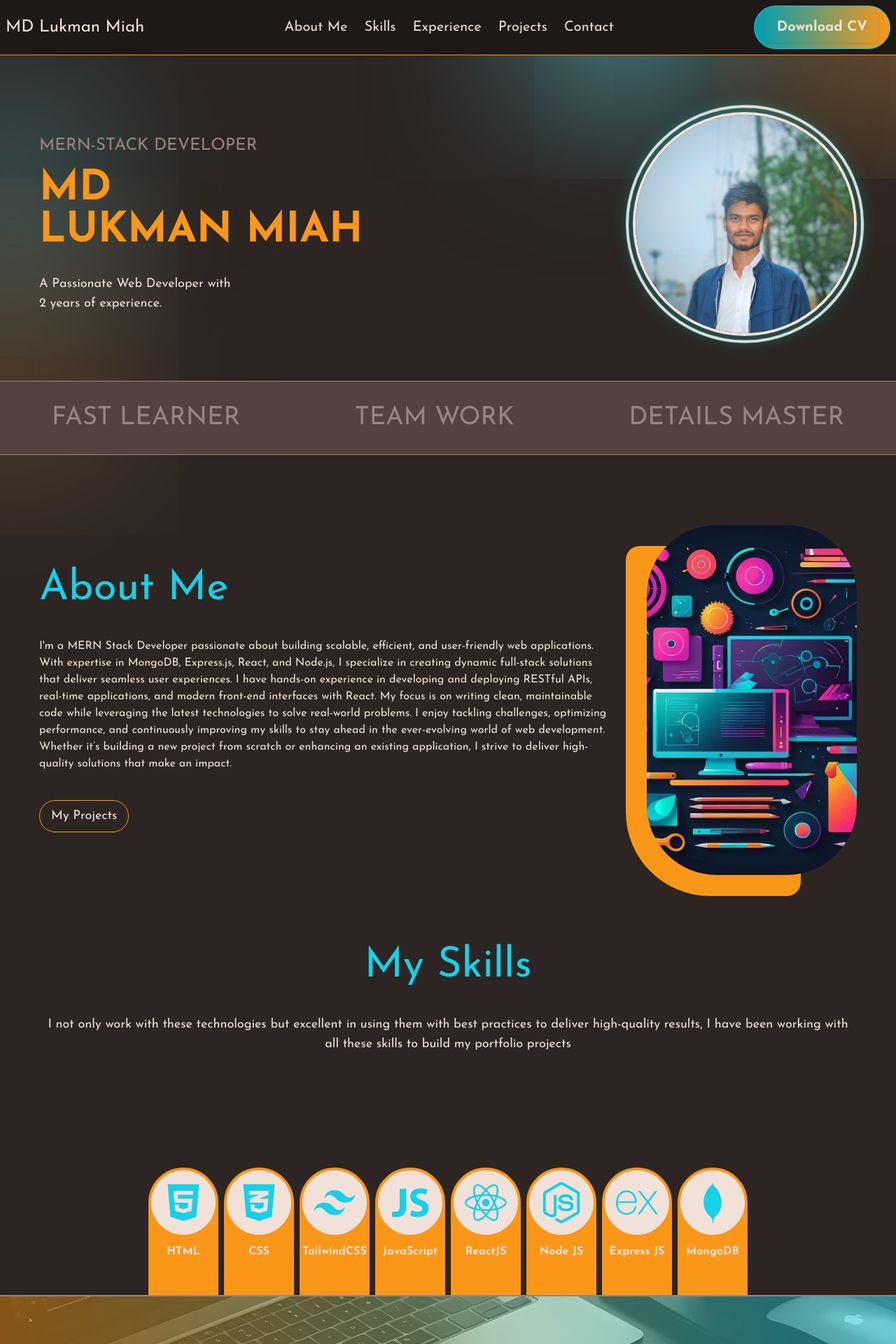
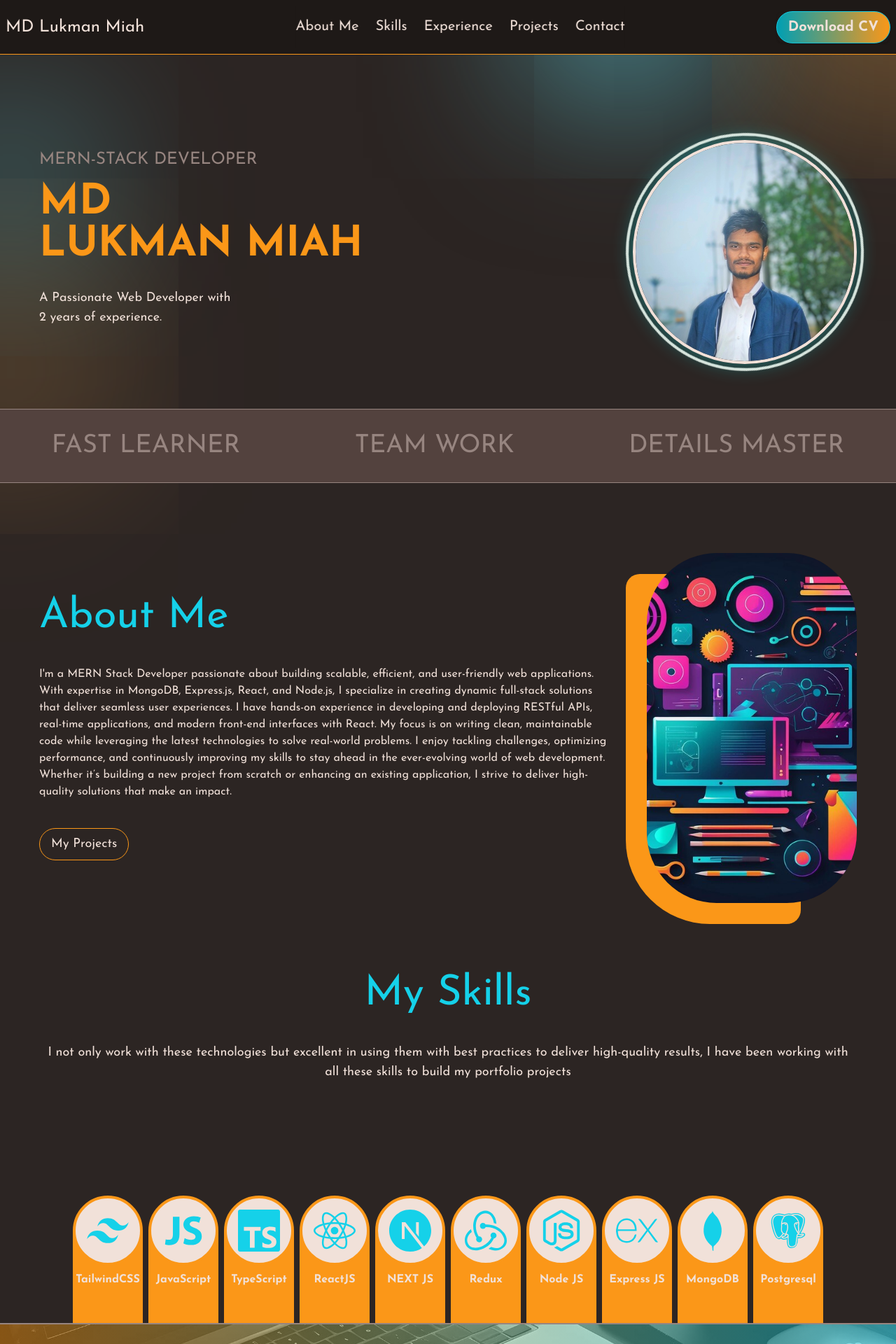
Before and after one commit to lukmanxpert/portfolio-lukmanxpert, a React (Vite) app: page / in a window 1280 px wide. Shown: the top 1920 px of the page at 70% size. Built offline with nearby package versions, Linux system fonts and the light colour scheme.

Commit message:
update skills section and fix all bugs known

```diff
--- a/src/components/contactMeSection/SingleContactSocial.jsx
+++ b/src/components/contactMeSection/SingleContactSocial.jsx
@@ -1,7 +1,7 @@
 const SingleContactSocial = ({ Icon, link }) => {
   return (
     <div className="text-2xl h-12 w-12 border border-orange text-orange rounded-full p-3 flex items-center justify-center ">
-      <a href={link} className="cursor-pointer">
+      <a href={link} className="cursor-pointer hover:scale-110 transition">
         <Icon />
       </a>
     </div>
--- a/src/components/heroSection/HeroPic.jsx
+++ b/src/components/heroSection/HeroPic.jsx
@@ -9,7 +9,7 @@ const HeroPic = () => {
       initial="hidden"
       whileInView="show"
       viewport={{ once: false, amount: 0 }}
-      className="relative flex items-center justify-center group"
+      className="relative flex items-center justify-center group mt-10"
     >
       {/* Animated Gradient Glow Behind */}
       <div className="absolute w-[280px] h-[280px] md:w-[360px] md:h-[360px] rounded-full bg-gradient-to-tr from-cyan-400 to-orange-400 blur-3xl opacity-50 group-hover:opacity-80 group-hover:scale-110 transition-all duration-500"></div>
--- a/src/components/navbar/NavbarBtn.jsx
+++ b/src/components/navbar/NavbarBtn.jsx
@@ -1,6 +1,6 @@
 const NavbarBtn = () => {
   return (
-    <button className="px-4 hidden md:flex py-2 rounded-full text-xl font-bold font-body text-white border-cyan border items-center gap-1 bg-gradient-to-r  from-darkCyan to-orange transition-all duration-500 hover:scale-110 hover:border-orange cursor-pointer hover:shadow-cyanShadow">
+    <button className="hidden md:flex rounded-full text-xl font-bold font-body text-white border-cyan border items-center gap-1 bg-gradient-to-r  from-darkCyan to-orange transition-all duration-500 hover:scale-110 hover:border-orange cursor-pointer hover:shadow-cyanShadow">
       {/* <Link to="./resume.pdf" download={"Sheikh_Lukman_CV.pdf"} spy={true} smooth={true} duration={500} offset={-120}>
         Download Resume
       </Link> */}
--- a/src/components/skillsSection/AllSkills.jsx
+++ b/src/components/skillsSection/AllSkills.jsx
@@ -1,6 +1,5 @@
 import SingleSkill from "./SingleSkill";
-import { FaHtml5, FaNodeJs } from "react-icons/fa";
-import { FaCss3Alt } from "react-icons/fa";
+import { FaNodeJs } from "react-icons/fa";
 import { IoLogoJavascript } from "react-icons/io";
 import { SiExpress } from "react-icons/si";
 import { FaReact } from "react-icons/fa";
@@ -8,16 +7,11 @@ import { RiTailwindCssFill } from "react-icons/ri";
 import { motion } from "framer-motion";
 import { fadeIn } from "../../framerMotion/variants";
 import { DiMongodb } from "react-icons/di";
+import { SiNextdotjs, SiTypescript, SiRedux } from "react-icons/si";
+import { BiLogoPostgresql } from "react-icons/bi";
+
 
 const skills = [
-  {
-    skill: "HTML",
-    icon: FaHtml5,
-  },
-  {
-    skill: "CSS",
-    icon: FaCss3Alt,
-  },
   {
     skill: "TailwindCSS",
     icon: RiTailwindCssFill,
@@ -27,8 +21,20 @@ const skills = [
     icon: IoLogoJavascript,
   },
   {
+    skill: "TypeScript",
+    icon: SiTypescript,
+  },
+  {
     skill: "ReactJS",
     icon: FaReact,
+  },
+  {
+    skill: "NEXT JS",
+    icon: SiNextdotjs,
+  },
+  {
+    skill: "Redux",
+    icon: SiRedux,
   },
   {
     skill: "Node JS",
@@ -41,7 +47,11 @@ const skills = [
   {
     skill: "MongoDB",
     icon: DiMongodb,
-  }
+  },
+  {
+    skill: "Postgresql",
+    icon: BiLogoPostgresql,
+  },
 ];
 
 const AllSkills = () => {
--- a/src/components/skillsSection/AllSkillsSM.jsx
+++ b/src/components/skillsSection/AllSkillsSM.jsx
@@ -1,12 +1,12 @@
-import { FaHtml5, FaNodeJs } from "react-icons/fa";
-import { FaCss3Alt } from "react-icons/fa";
+import { FaHtml5, FaNodeJs, FaCss3 } from "react-icons/fa";
 import { IoLogoJavascript } from "react-icons/io";
 import { FaReact } from "react-icons/fa";
 import { RiTailwindCssFill } from "react-icons/ri";
 import { motion } from "framer-motion";
 import { fadeIn } from "../../framerMotion/variants";
-import { SiExpress } from "react-icons/si";
+import { SiExpress, SiNextdotjs, SiRedux, SiTypescript } from "react-icons/si";
 import { DiMongodb } from "react-icons/di";
+import { BiLogoPostgresql } from "react-icons/bi";
 
 const skills = [
   {
@@ -15,7 +15,7 @@ const skills = [
   },
   {
     skill: "CSS",
-    icon: FaCss3Alt,
+    icon: FaCss3,
   },
   {
     skill: "TailwindCSS",
@@ -26,8 +26,20 @@ const skills = [
     icon: IoLogoJavascript,
   },
   {
+    skill: "TypeScript",
+    icon: SiTypescript,
+  },
+  {
     skill: "ReactJS",
     icon: FaReact,
+  },
+  {
+    skill: "NEXT JS",
+    icon: SiNextdotjs,
+  },
+  {
+    skill: "Redux",
+    icon: SiRedux,
   },
   {
     skill: "Node JS",
@@ -40,7 +52,11 @@ const skills = [
   {
     skill: "MongoDB",
     icon: DiMongodb,
-  }
+  },
+  {
+    skill: "Postgresql",
+    icon: BiLogoPostgresql,
+  },
 ];
 
 const AllSkillsSM = () => {
```
